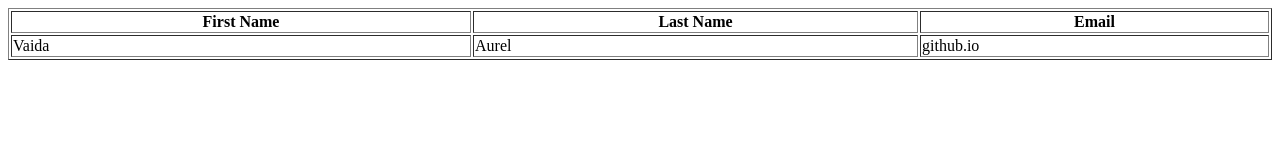
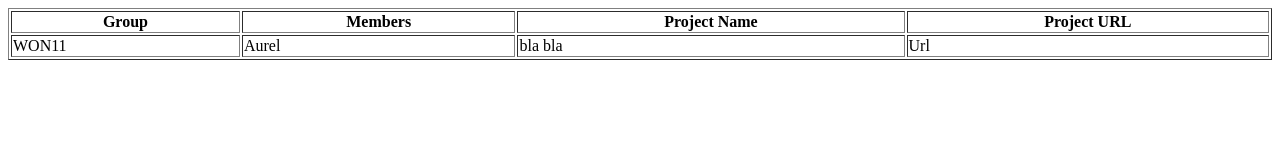
Before and after one commit to vaidanicu/Team-Networking.github.io, a plain HTML site: page index.html in a window 1280 px wide. Drawn offline with Linux system fonts and the light colour scheme.

Commit message:
update html

```diff
--- a/index.html
+++ b/index.html
@@ -11,16 +11,18 @@
     <div>
       <table border="1">
         <thead>
-          <th>First Name</th>
-          <th>Last Name</th>
-          <th>Email</th>
+          <th>Group</th>
+          <th>Members</th>
+          <th>Project Name</th>
+          <th>Project URL</th>
         </thead>
 
         <tbody>
           <tr>
-            <td>Vaida</td>
+            <td>WON11</td>
             <td>Aurel</td>
-            <td>github.io</td>
+            <td>bla bla</td>
+            <td>Url</td>
           </tr>
         </tbody>
       </table>
```
